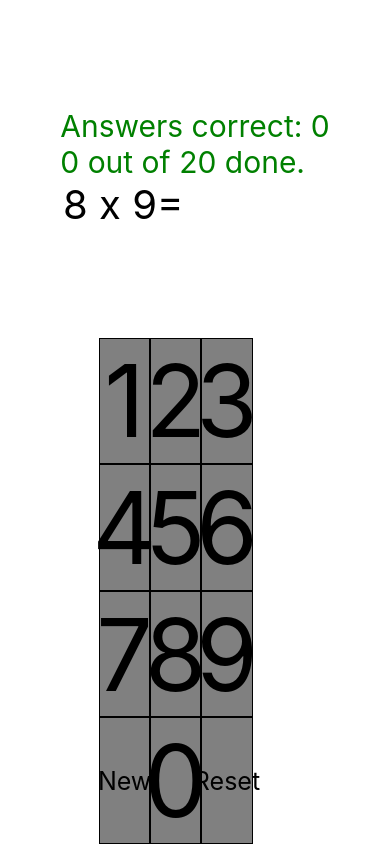
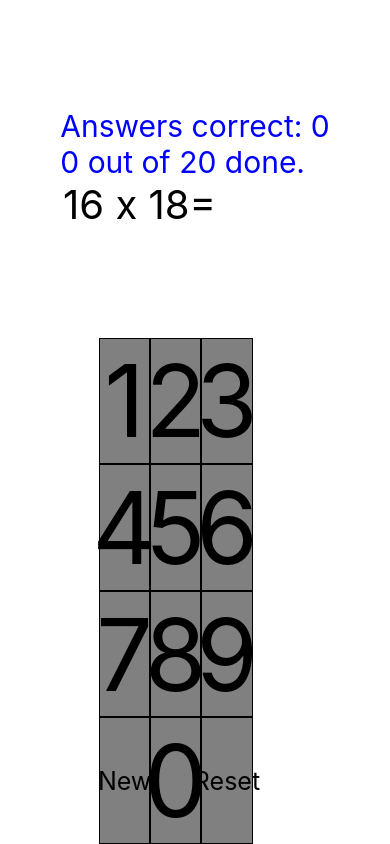
Before and after one commit to MorbidMiyako/SpeedCalculator, a React Native app: screen / in a window 390 px wide. Built offline with nearby package versions, Linux system fonts and the light colour scheme.

Commit message:
transferring to main work station

```diff
--- a/App.js
+++ b/App.js
@@ -4,7 +4,7 @@ import { StyleSheet, Text, View, Button, TouchableOpacity, Touchable } from 'rea
 export default function App() {
 
   const difficulty = {
-    maxNumber: 10,
+    maxNumber: 20,
     operators: [
       "+", "-", "x", "/"
     ],
@@ -243,7 +243,7 @@ const styles = StyleSheet.create({
     fontSize: 40,
   },
   answersCorrect: {
-    color: "green",
+    color: "blue",
     fontSize: 30,
   },
   finishedText: {
```
